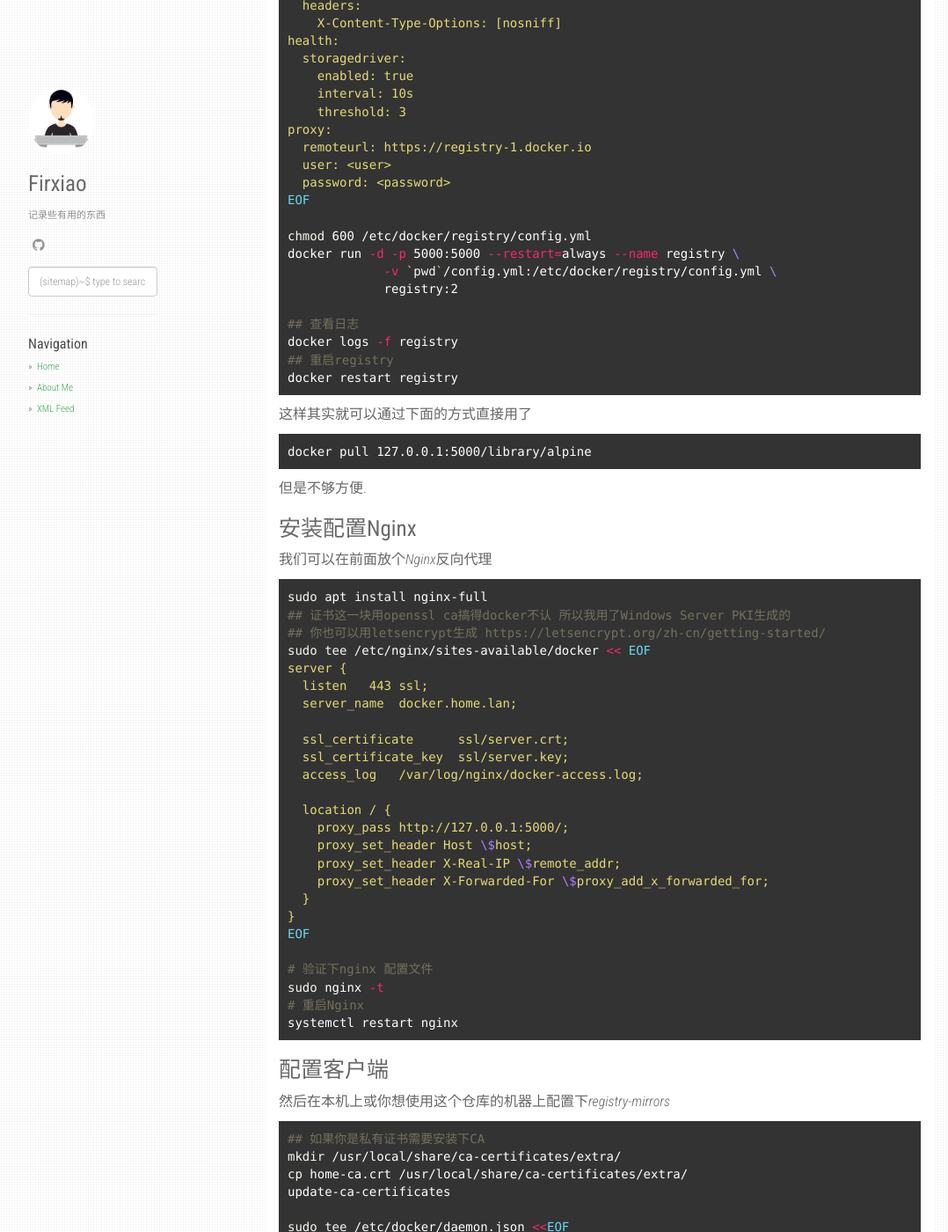
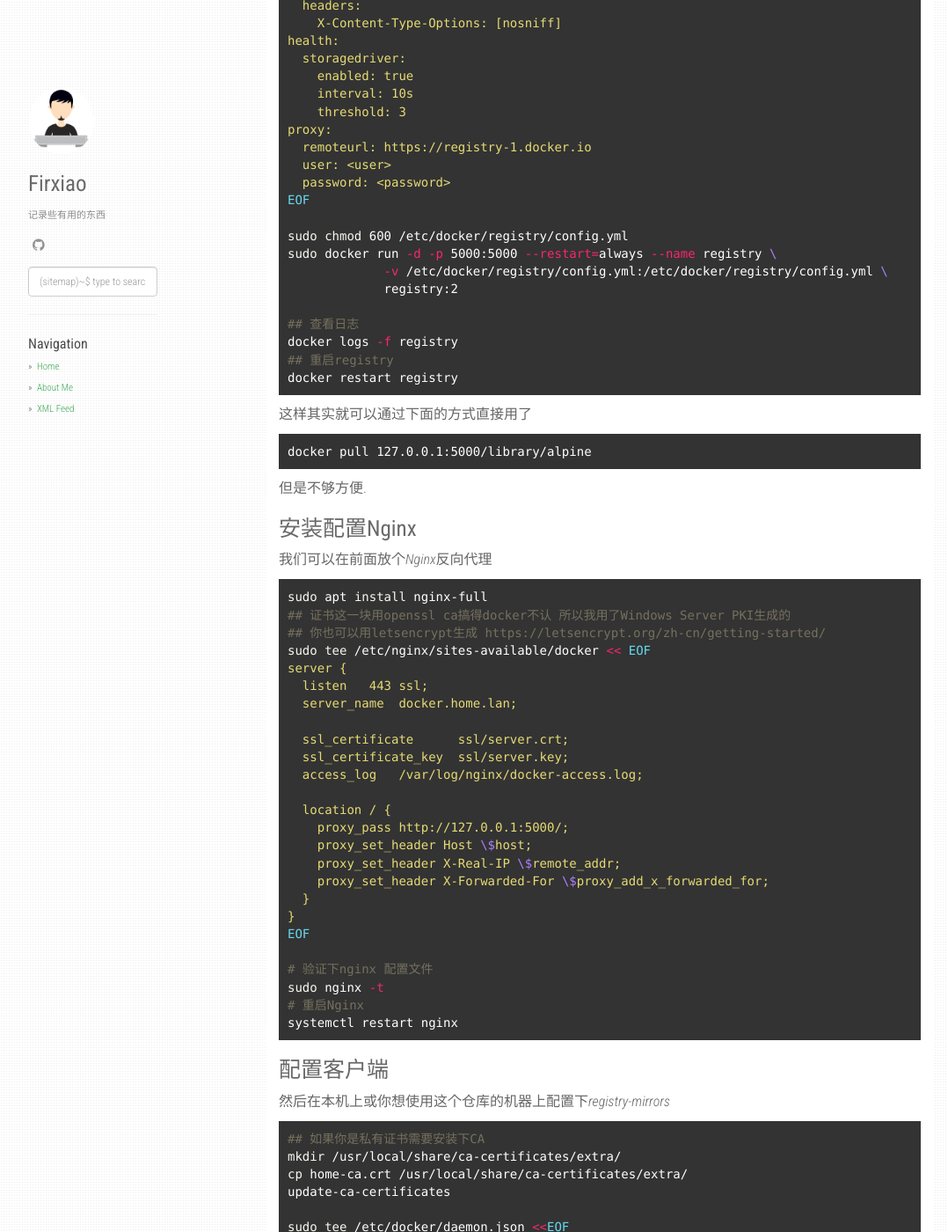
Before and after one commit to Firxiao/firxiao.github.io, a Jekyll site: the page built from _posts/2021-12-13-docker-registry.md, in a window 1280 px wide and 1400 px high, scrolled down 637 px. Shown: the whole window at 88% size, without its empty margins (53-1131 px from the left). Built offline with Jekyll 4.4.1, drawn with Linux system fonts in a browser that asks for light colours; nearby versions of some CDN libraries; comment, search, counter and statistics services are not loaded; some of the changed text lies outside the part shown.

Commit message:
Fixed typo

````diff
--- a/_posts/2021-12-13-docker-registry.md
+++ b/_posts/2021-12-13-docker-registry.md
@@ -45,9 +45,9 @@ proxy:
   password: <password>
 EOF
 
-chmod 600 /etc/docker/registry/config.yml
-docker run -d -p 5000:5000 --restart=always --name registry \
-             -v `pwd`/config.yml:/etc/docker/registry/config.yml \
+sudo chmod 600 /etc/docker/registry/config.yml
+sudo docker run -d -p 5000:5000 --restart=always --name registry \
+             -v /etc/docker/registry/config.yml:/etc/docker/registry/config.yml \
              registry:2
 
 ## 查看日志
@@ -116,7 +116,7 @@ sudo docker pull centos
 tail -f /var/log/nginx/docker-access.log
 ```
 
-这样默认就会去配置好的_mirrors_里面拿镜像.
+这样默认就会去配置好的*mirrors*里面拿镜像.
 
 
 
````
